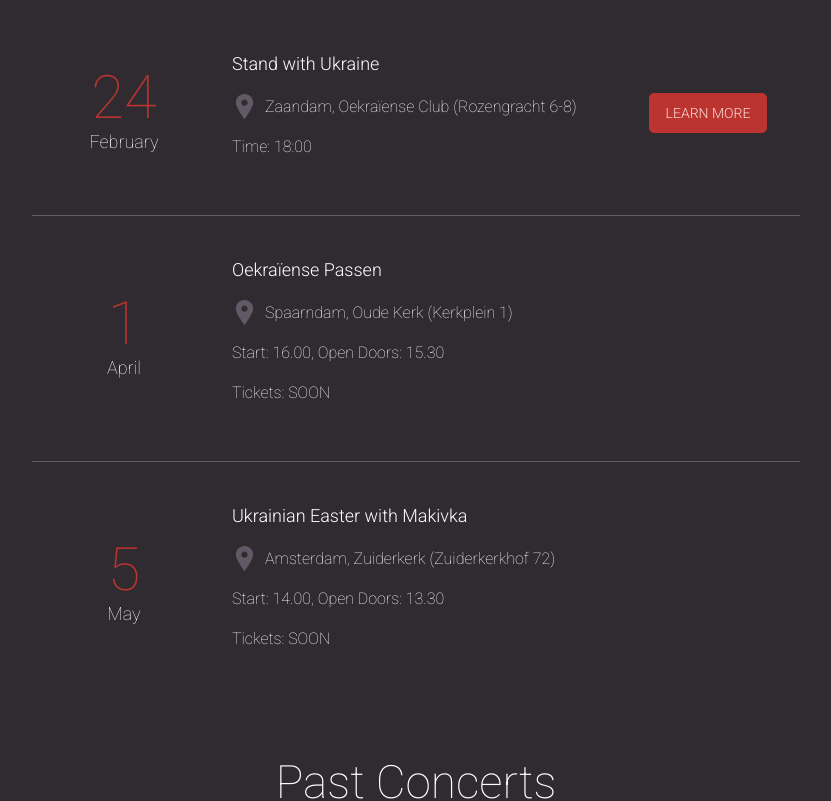
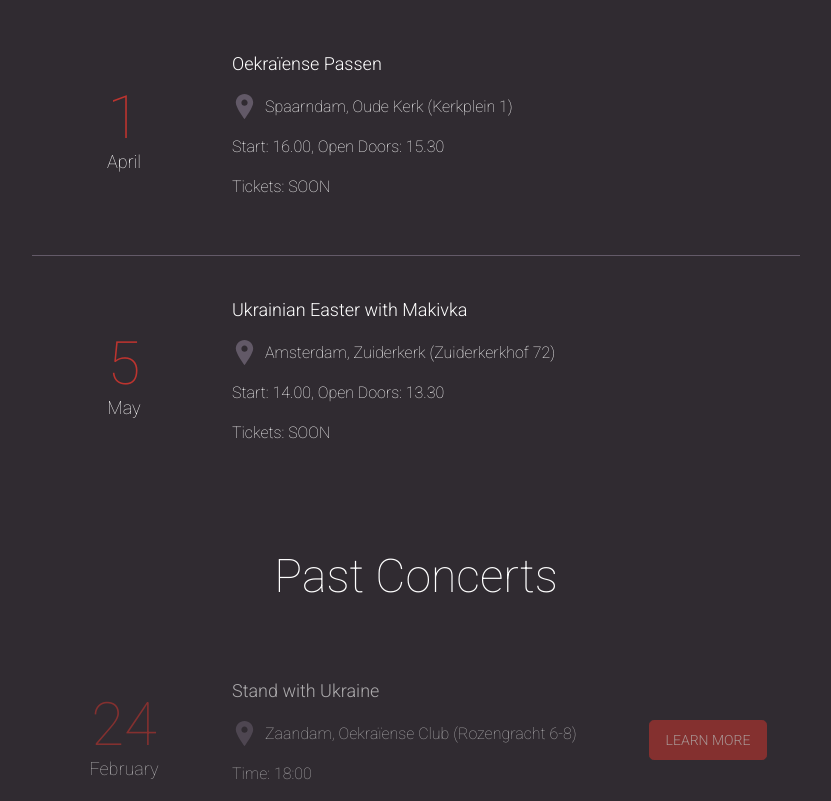
Before and after one commit to lkononenko/makivka-website, a Next.js app: page / in a window 1280 px wide. Shown: the part 1020-1821 px from the top of the page, without its empty margins (224-1055 px from the left). Built offline with nearby package versions, Linux system fonts and the light colour scheme.

Commit message:
update concerts

```diff
--- a/src/app/page.tsx
+++ b/src/app/page.tsx
@@ -8,14 +8,6 @@ import { AgendaItem, IAgendaItem } from './components/AgendaItem/AgendaItem'
 import { PastConcerts } from './partials/PastConcerts/PastConcerts'
 
 const upcomingConcerts = [
-  {
-    date: '24',
-    month: 'February',
-    title: 'Stand with Ukraine',
-    location: 'Zaandam, Oekraïense Club (Rozengracht 6-8)',
-    time: 'Time: 18:00',
-    infoLink: 'https://www.instagram.com/p/C3KNtSftpWC/'
-  },
   {
     date: '1',
     month: 'April',
--- a/src/app/partials/PastConcerts/PastConcerts.tsx
+++ b/src/app/partials/PastConcerts/PastConcerts.tsx
@@ -4,6 +4,14 @@ import { AgendaItem, IAgendaItem } from '@/app/components/AgendaItem/AgendaItem'
 import React, { FC } from 'react';
 
 const pastConcerts = [
+  {
+    date: '24',
+    month: 'February',
+    title: 'Stand with Ukraine',
+    location: 'Zaandam, Oekraïense Club (Rozengracht 6-8)',
+    time: 'Time: 18:00',
+    infoLink: 'https://www.instagram.com/p/C3KNtSftpWC/'
+  },
   {
     date: '14',
     month: 'January 2024',
```
